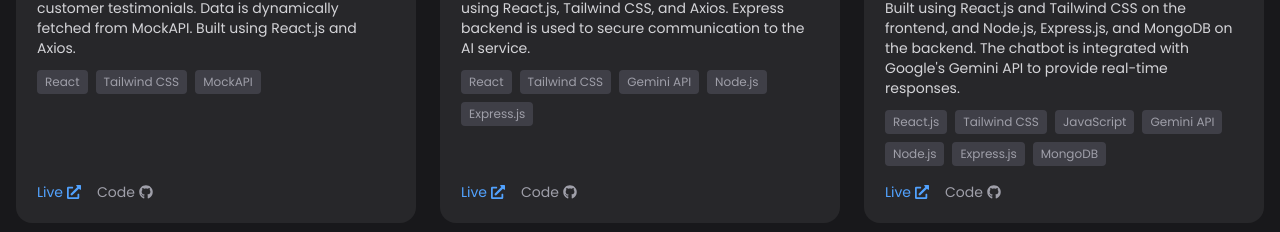
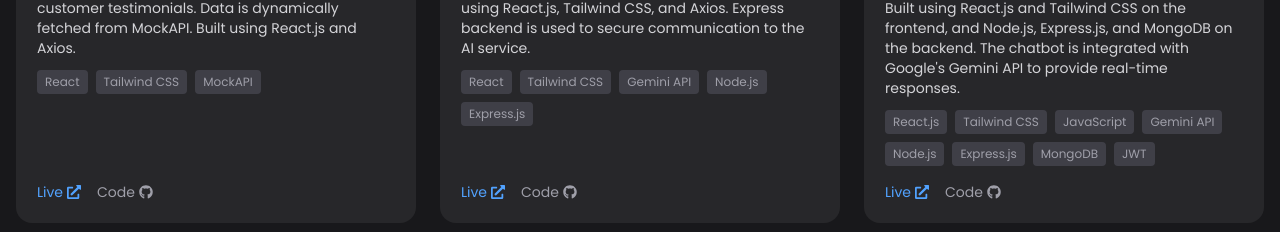
Before and after one commit to Mufadhal27/portfolio-mufadhal, a React (Vite) app: page / in a window 1280 px wide. Shown: the part 2477-2709 px from the top of the page. Built offline with nearby package versions, Linux system fonts and the light colour scheme.

Commit message:
portfolio mufadhal

```diff
--- a/src/components/Projects.jsx
+++ b/src/components/Projects.jsx
@@ -21,7 +21,7 @@ const projects = [
     title: "Medisia Clinic Website",
     description:
       "Clinic website equipped with AI chatbot to answer health questions such as symptoms and diseases. Built using React.js and Tailwind CSS on the frontend, and Node.js, Express.js, and MongoDB on the backend. The chatbot is integrated with Google's Gemini API to provide real-time responses.",
-    tech: ["React.js", "Tailwind CSS","JavaScript", "Gemini API", "Node.js", "Express.js", "MongoDB"],
+    tech: ["React.js", "Tailwind CSS","JavaScript", "Gemini API", "Node.js", "Express.js", "MongoDB", "JWT"],
     link: "https://klinik-app-frontend.vercel.app",
     repo: "https://github.com/Mufadhal27/klinik-app-frontend"
   }
```
Also changed, not shown: src/data.js (+0 -150 lines).
